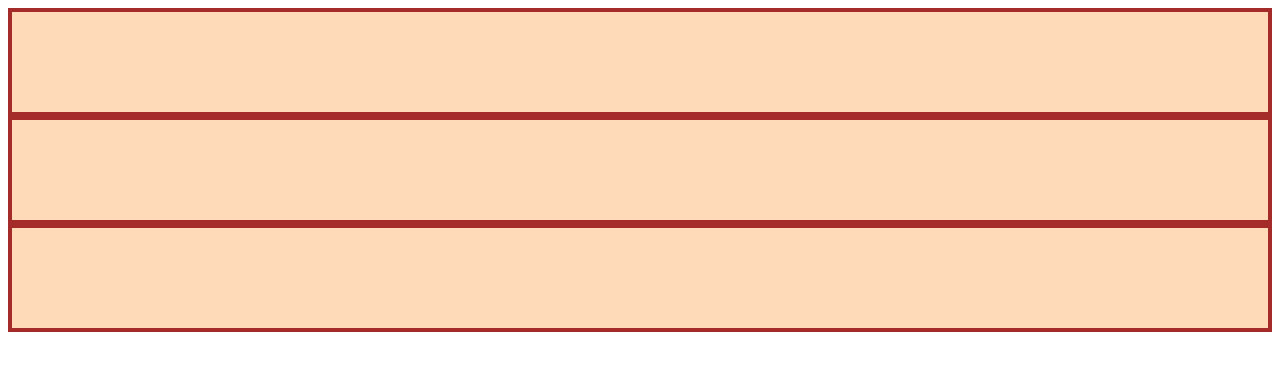
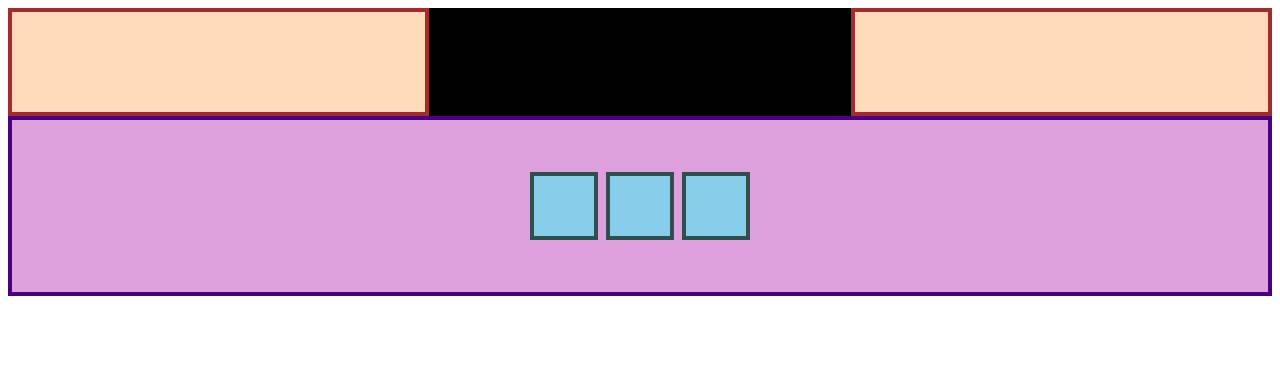
Before and after one commit to Alej0prepper/html_and_css_farming_xp, a plain HTML site: page flex_box/flexers.html in a window 1280 px wide. Drawn offline with Linux system fonts and the light colour scheme.

Commit message:
working with flex boxes

```diff
--- a/flex_box/flex_container.css
+++ b/flex_box/flex_container.css
@@ -1,4 +1,5 @@
-.flex_container{
+.flex-container{
+    /* flex-direction: column; */
     display: flex;
 }
 /* this selector selects all divs inside
@@ -7,5 +8,39 @@ of .flex-container */
     background: peachpuff;
     border: 4px solid brown;
     height: 100px;
-    flex: 1;
+    flex: 1 1 auto;
   }
+  .flex-container .two{
+    flex-direction: row;
+    background: rgb(1, 1, 1);
+    border: 4px solid black;
+    /* padding: 2px; */
+    height: 100px;
+    /* flex: 2 1 0%; */
+    /* flex-shrink: 0; */
+    flex: 1 1 auto;
+    }
+
+.flex-container .two div{
+    flex-direction: row;
+    background: palevioletred;
+    /* flex:2 1 0%; */
+}
+
+.container2{
+    height: 140px;
+  padding: 16px;
+  background: plum;
+  border: 4px solid indigo;
+  display: flex;
+  justify-content: center ;
+  align-items: center;
+  gap: 8px;
+}
+.item{
+    width: 60px;
+    height: 60px;
+    border: 4px solid darkslategray;
+    background: skyblue;
+
+}
--- a/flex_box/flexers.html
+++ b/flex_box/flexers.html
@@ -9,8 +9,18 @@
 <body>
         <div class="flex-container">
             <div class="one"></div>
-            <div class="two"></div>
+            <div class="two">
+                <!-- <div class = "two_one"> </div>
+                <div class = "two_two"> </div>
+                <div class = "two_three"> </div> -->
+            </div>
             <div class="three"></div>
+        </div>
+        <div class="container2">
+            <div class="item"></div>
+            <div class="item">
+                            </div>
+            <div class="item"></div>
         </div>
 </body>
 </html>
```
